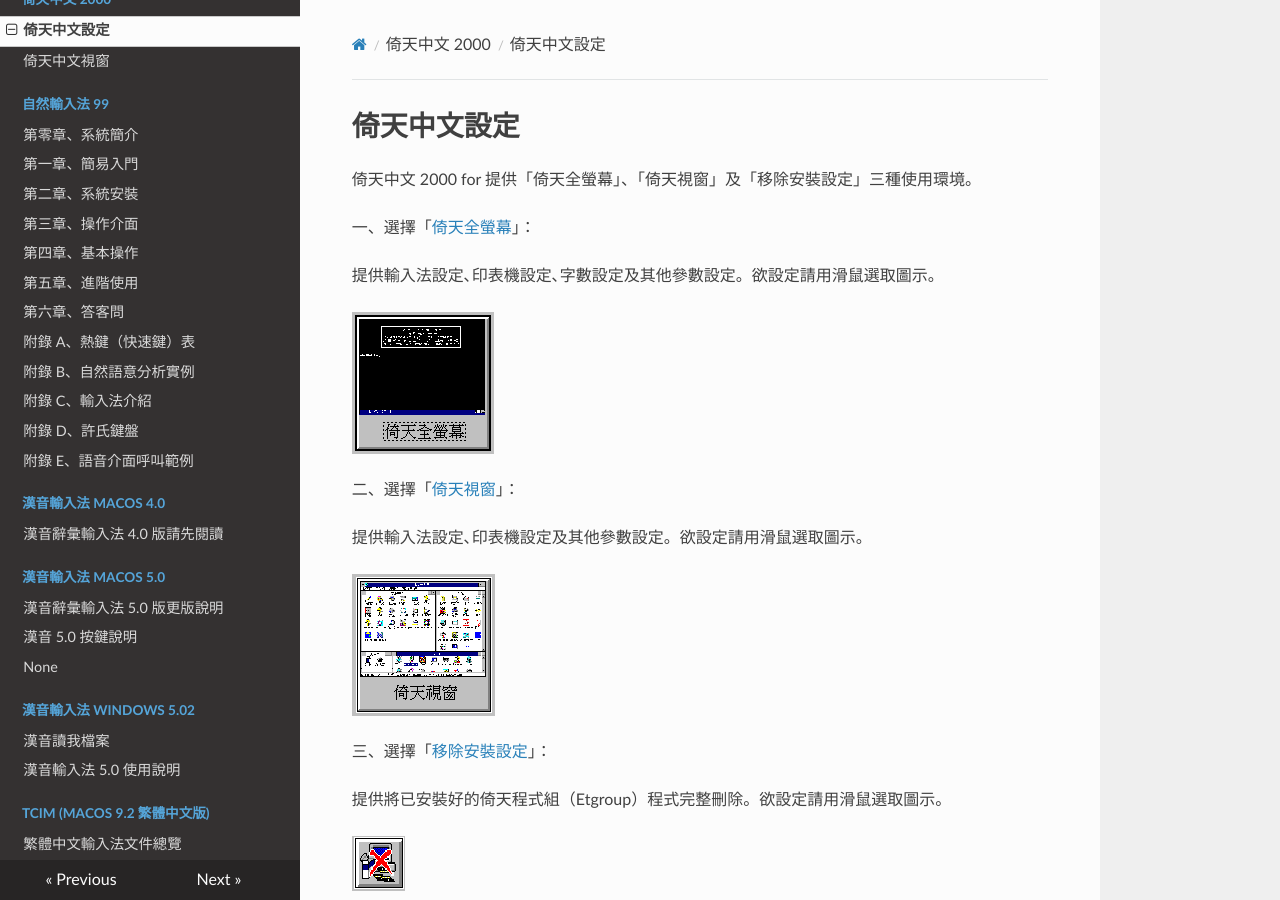
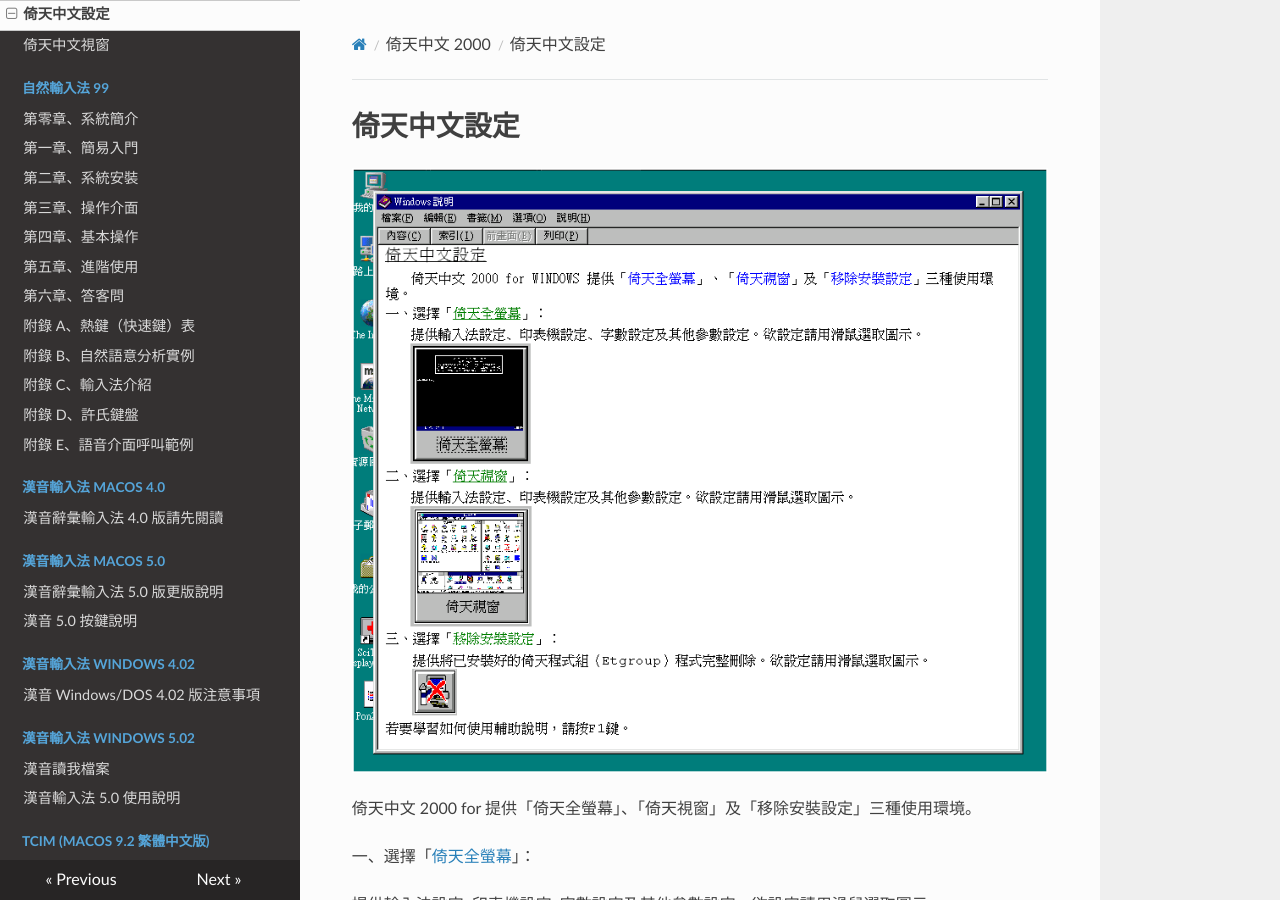
Before and after one commit to zonble/ime_doc_archive, an MkDocs documentation site: the page built from docs/et2000/index.md, in a window 1280 px wide and 900 px high. Built offline with MkDocs 1.6.1, drawn with Linux system fonts in a browser that asks for light colours; nearby versions of some CDN libraries.

```diff
--- a/docs/et2000/index.md
+++ b/docs/et2000/index.md
@@ -1,4 +1,6 @@
 # 倚天中文設定
+
+![倚天中文設定](eten_help.png)
 
 倚天中文 2000 for 提供「倚天全螢幕」、「倚天視窗」及「移除安裝設定」三種使用環境。
 
--- a/mkdocs.yml
+++ b/mkdocs.yml
@@ -27,8 +27,8 @@ nav:
   - "漢音輸入法 macOS 5.0":
       - "hanin_5_macos/hanin_5_readme.md"
       - "hanin_5_macos/keys.md"
-  - "漢音輸入法 Windows 4.02"
-
+  - "漢音輸入法 Windows 4.02":
+      - "hanin_4_windows/hanin_4_windows_readme.md"
   - "漢音輸入法 Windows 5.02":
       - "hanin_5_windows/readme.md"
       - "hanin_5_windows/help.md"
```
Also changed, not shown: docs/going_99/chapt0.md (+2 -0 lines), docs/et2000/eten_help.png (added), docs/going_99/going99.png (added).
